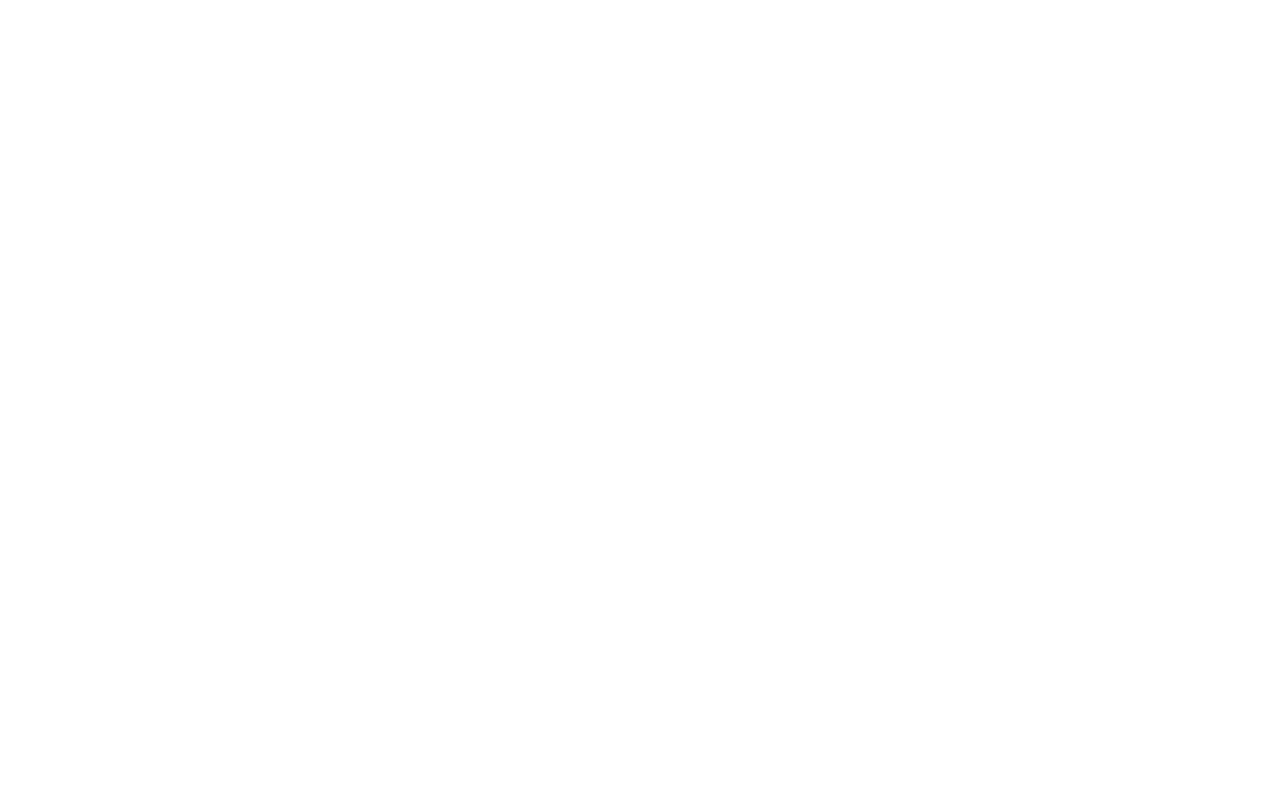
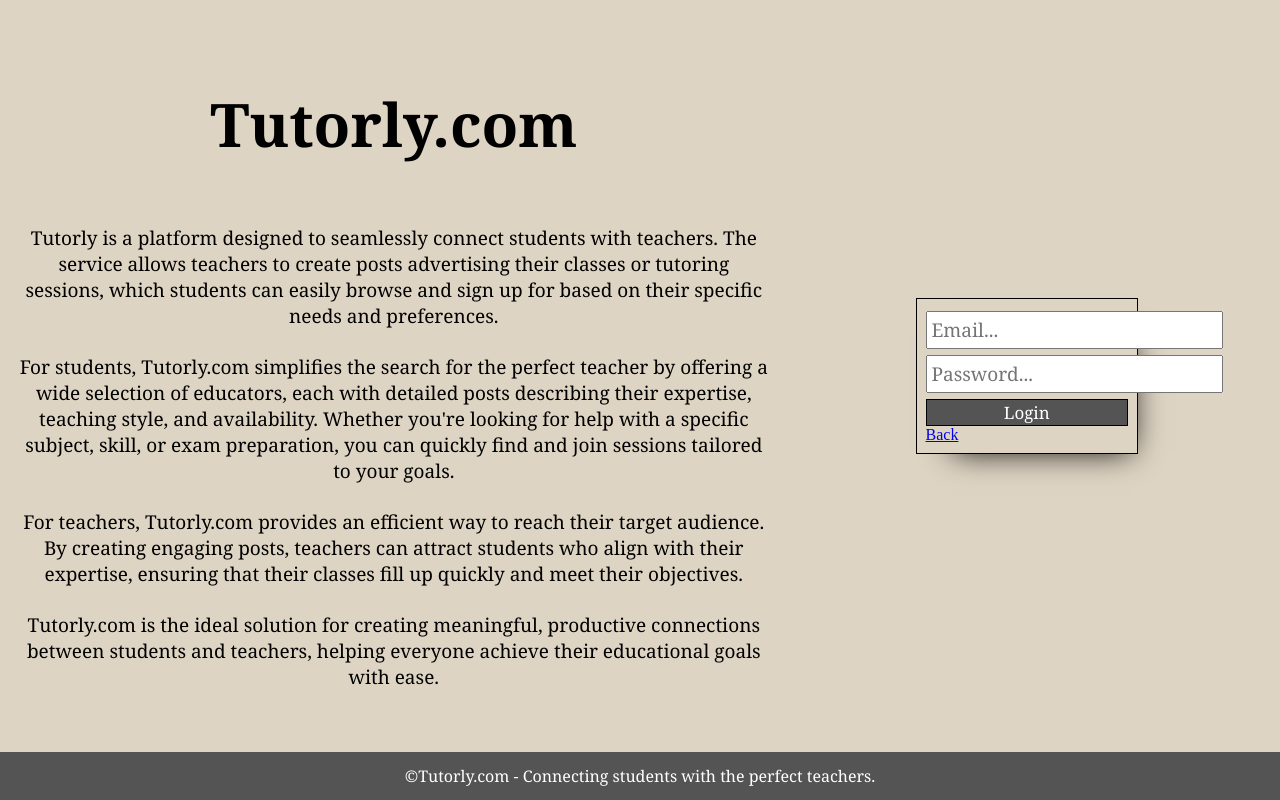
Before and after one commit to oh306028/Tutorly-React, a React (Vite) app in the folder app/: page /accounts/login in a window 1280 px wide. Before the commit this address had no page. Built offline with nearby package versions, Linux system fonts and the light colour scheme.

Commit message:
added route paths

```diff
--- a/app/src/App.jsx
+++ b/app/src/App.jsx
@@ -1,12 +1,19 @@
 import "./App.css";
 import { Home } from "./Components/Home.jsx";
 import { Routes, Route } from "react-router-dom";
+import Login from "./Components/Login.jsx";
+import RegisterTeacher from "./Components/RegisterTeacher.jsx";
 
 function App() {
   return (
     <>
       <Routes>
         <Route path="/" element={<Home />} />
+        <Route
+          path="/accounts/register/teacher"
+          element={<RegisterTeacher />}
+        />
+        <Route path="/accounts/login" element={<Login />} />
       </Routes>
     </>
   );
```
